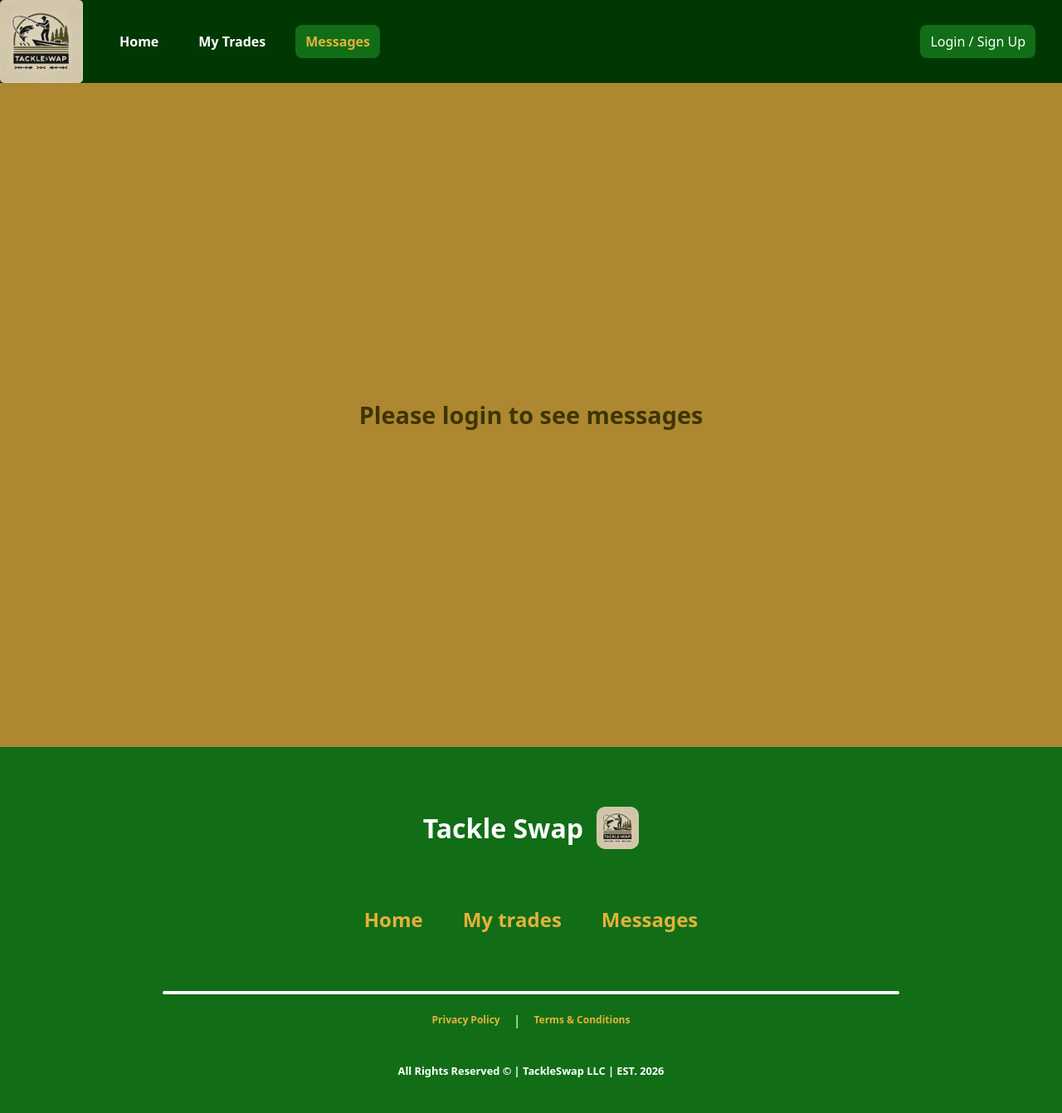
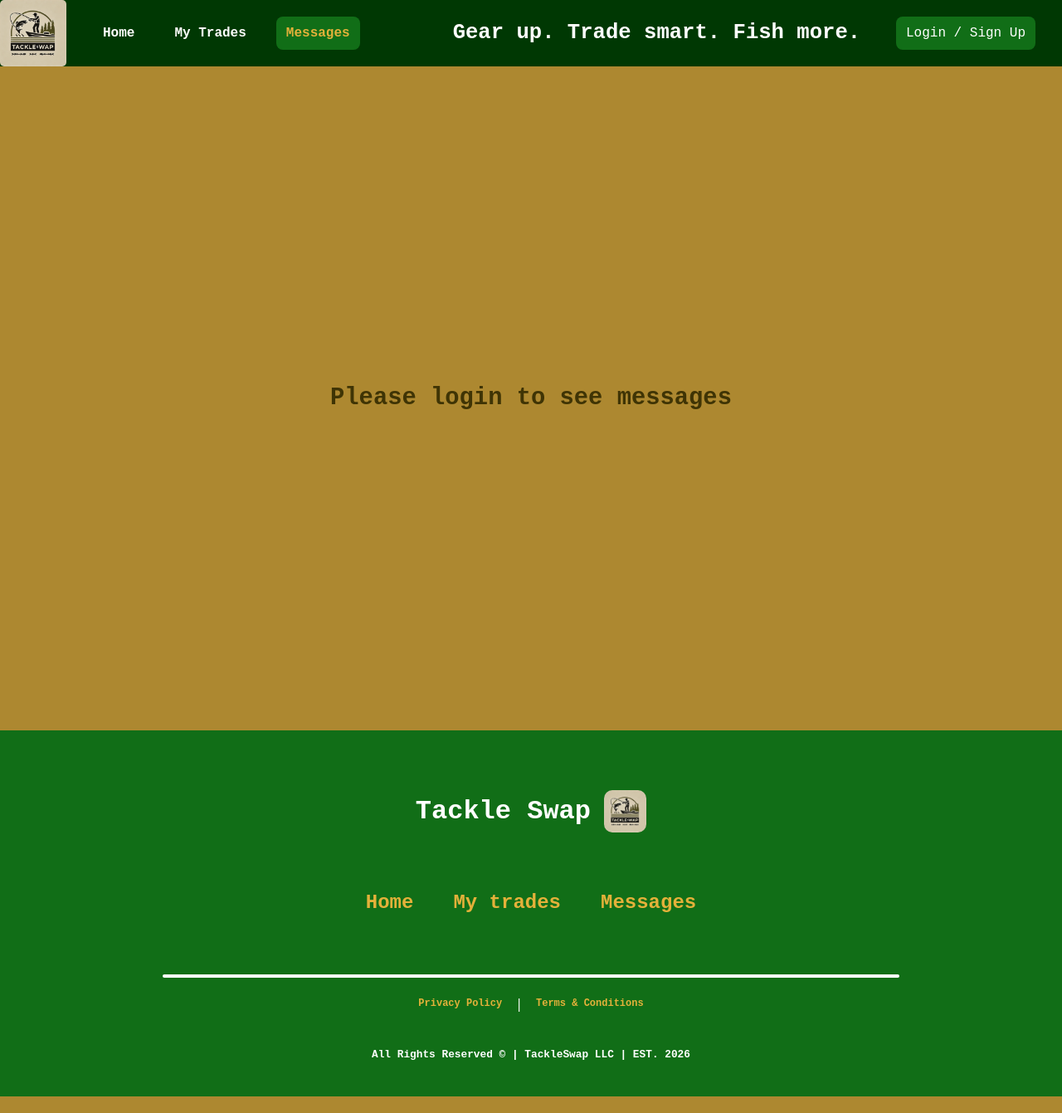
Before and after one commit to Bradley-Prokop/TackleSwap, a React (Vite) app: page /messages in a window 1280 px wide. Shown: the whole page at 83% size. Built offline with nearby package versions, Linux system fonts and the light colour scheme; no server answers.

Commit message:
Quick CSS adjustment.

```diff
--- a/src/components/auth/AuthForm.css
+++ b/src/components/auth/AuthForm.css
@@ -12,6 +12,7 @@
 .auth-form-title{
   font-size: clamp(20px, 4vw, 32px);
   text-align: center;
+  font-family: var(--title);
   color: white;
 }
 
--- a/src/components/footer/Footer.css
+++ b/src/components/footer/Footer.css
@@ -29,6 +29,7 @@
 .footer-title{
     color: white;
     font-size: clamp(.5rem, 4vw, 2rem);
+    font-family: var(--title);
 }
 
 .footer-img{
@@ -46,6 +47,7 @@
 .footer-navlink{
     text-decoration: none;
     font-weight: bold;
+    font-family: var(--title);
     font-size: clamp(1.5rem, 2vw, 1rem);
     color: var(--text-light);
 }
@@ -73,7 +75,6 @@
     align-items: center;
     justify-content: center;
     text-align: center;
-    /* background-color: aqua; */
 }
 
 .footer-misc-links{
@@ -88,6 +89,7 @@
 .copy-right{
     color: white;
     font-size: clamp(0.75rem, 1vw, 0.95rem);
+    font-family: var(--title);
     margin-bottom: 2rem;
     margin-top: 2rem;
 }
--- a/src/components/navbar/NavBar.jsx
+++ b/src/components/navbar/NavBar.jsx
@@ -33,6 +33,8 @@ export default function NavBar() {
         </NavLink>
       </div>
 
+      <h4 className="navbar-slogan">Gear up. Trade smart. Fish more.</h4>
+
       <div className="nav-right">
         {user ? (
           <button onClick={() => auth.signOut()}>Logout</button>
--- a/src/components/navbar/Navbar.css
+++ b/src/components/navbar/Navbar.css
@@ -1,6 +1,6 @@
 .navbar-main-container {
   width: 100%;
-  height: clamp(100px, 8vh, 72px);
+  height: clamp(5rem, 8vh, 10rem);
   background-color: var(--primary-dark);
   display: flex;
   gap: 2rem;
@@ -27,6 +27,7 @@
   padding: 0.5rem 0.75rem;
   border-radius: 8px;
   transition: all 0.2s ease;
+  font-family: var(--title);
 }
 
 /* hover effect */
@@ -41,6 +42,14 @@
   color: var(--text-light);
 }
 
+.navbar-slogan{
+  margin-left: 5rem;
+  color: white;
+  font-family: var(--title);
+  font-size: clamp(1rem, 2vw, 4rem);
+  font-weight: bold;
+}
+
 .nav-right {
   margin-left: auto;
   margin-right: 2rem;
@@ -53,6 +62,7 @@
   border: 0;
   color: white;
   font-size: 1rem;
+  font-family: var(--title);
   padding: 0.5rem 0.75rem;
   border-radius: 8px;
   background-color: var(--primary);
--- a/src/pages/views/Messages.css
+++ b/src/pages/views/Messages.css
@@ -8,4 +8,5 @@
 .misc-text{
     font-size: clamp(1.8rem, 4vw, 1rem);
     color: var(--text);
+    font-family: var(--title);
 }
--- a/src/pages/views/MyTrades.css
+++ b/src/pages/views/MyTrades.css
@@ -8,4 +8,5 @@
 .misc-text{
     font-size: clamp(1.8rem, 4vw, 1rem);
     color: var(--text);
+    font-family: var(--title);
 }
--- a/src/styles/variables.css
+++ b/src/styles/variables.css
@@ -17,6 +17,6 @@
     --text-light: #e4b13a;
 
     /*Fonts*/
-    --title: font-family: ;
-    --paragraph: font-family: ;
+    --title: "Courier New", Courier, monospace;
+    --paragraph: "Inter", sans-serif;
 }
```
